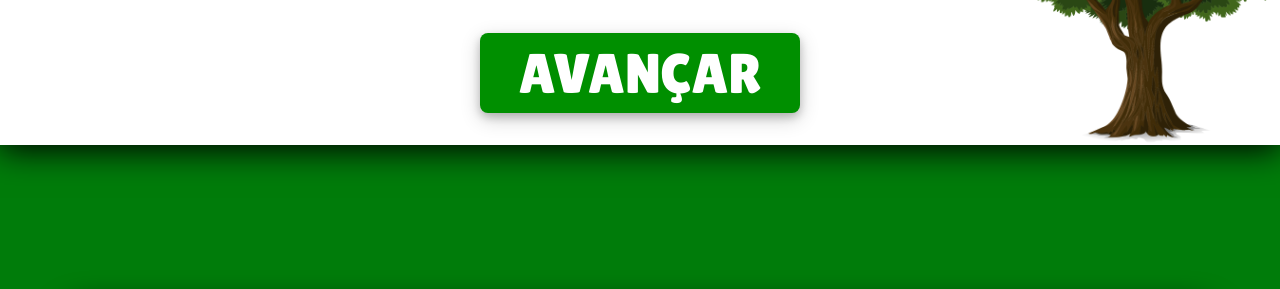
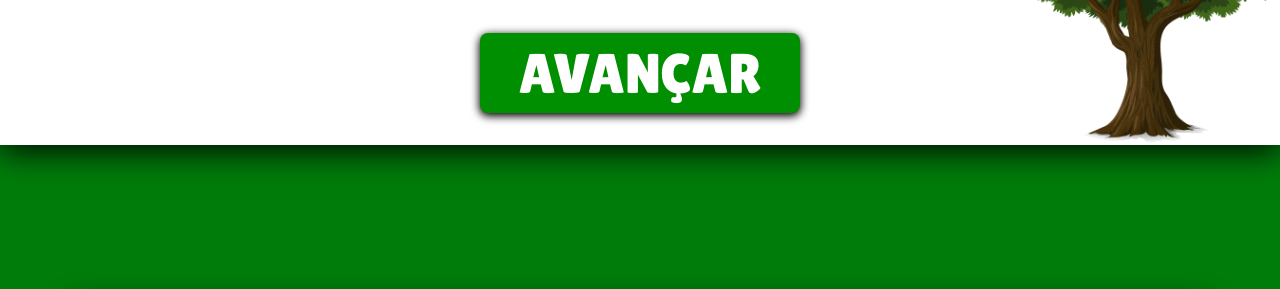
Before and after one commit to PedroLeite12121/interatividadeJS, a plain HTML site: page index.html in a window 1280 px wide. Shown: the part 511-800 px from the top of the page. Drawn offline with Linux system fonts and the light colour scheme; a web font is replaced by a local one.

Commit message:
Update paginaInicial.css

```diff
--- a/css/paginaInicial.css
+++ b/css/paginaInicial.css
@@ -56,7 +56,7 @@
 }
 
 .container button{
-    box-shadow: 0 4px 8px 0 rgba(0, 0, 0, 0.2), 0 6px 20px 0 rgba(0, 0, 0, 0.19);
+    box-shadow: 0 0.3vh 1vh 0.1vh black;
     font-family: Lilita One;
     color: rgb(255, 255, 255);
     cursor: pointer;
```
